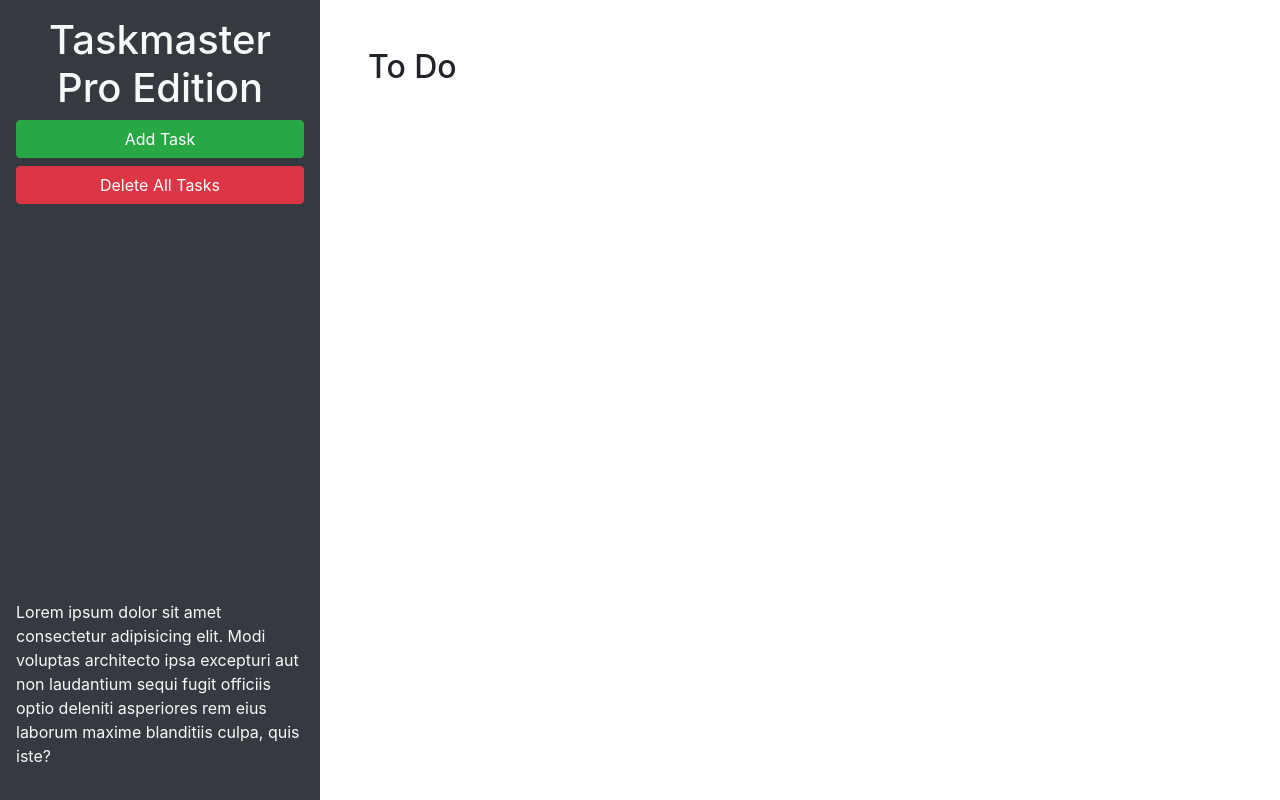
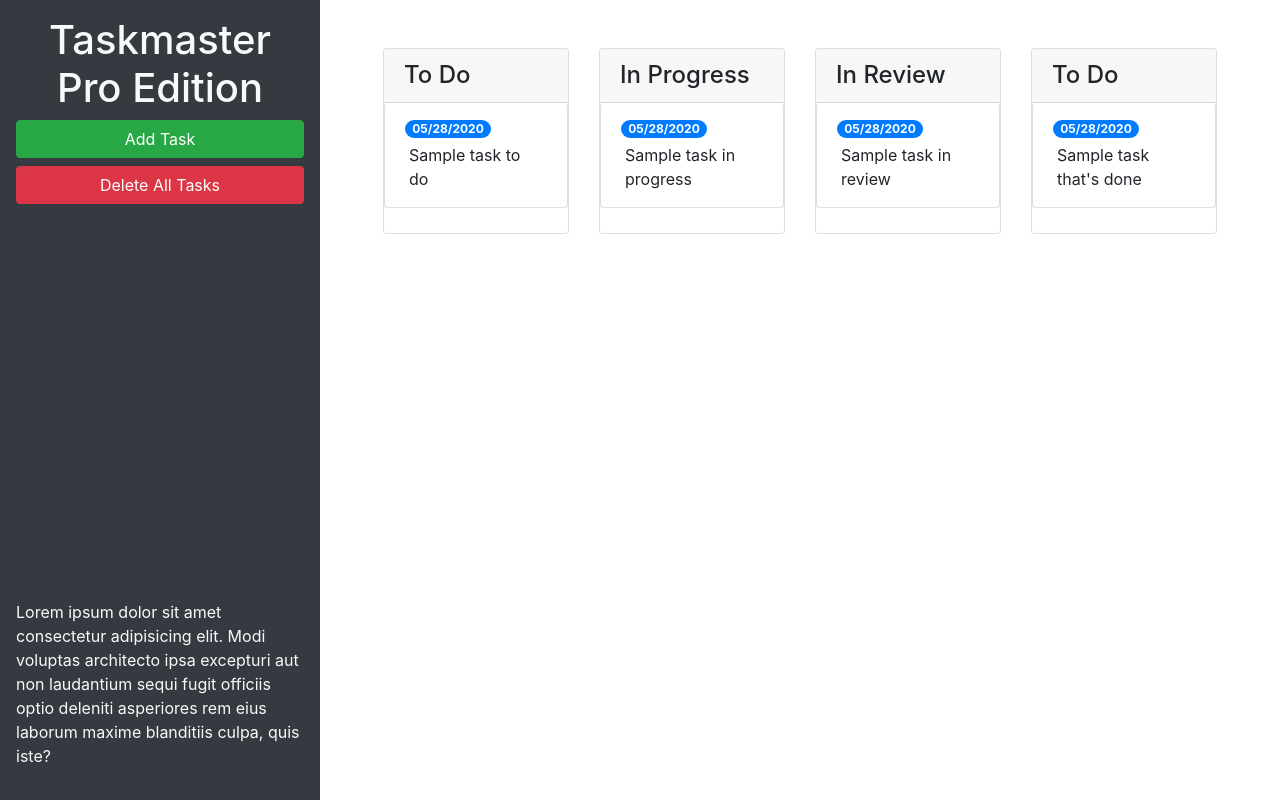
Before and after one commit to benyvue/taskmaster-pro, a plain HTML site: page index.html in a window 1280 px wide. Drawn offline with nearby package versions, Linux system fonts and the light colour scheme.

Commit message:
fixed row columns, added 3 more columns, cleaned up modal presentation

```diff
--- a/index.html
+++ b/index.html
@@ -24,9 +24,67 @@
       </p>
     </header>
     <main class="col-12 col-lg-9">
-      <div class="m-5">
-        <h2>To Do</h2>
-        <ul id="list-toDo" class="list-group"> </ul>
+      <div class="m-5 row justify-content-around">
+        <!--todo start-->
+        <div class="col-12 col-md-6 col-xl-3 mb-3">
+          <div class="card">
+            <h4 class="card-header">
+              To Do
+            </h4>
+            <ul id="list-toDo" class="list-group">
+              <li class="list-group-item">
+                <span class="badge badge-primary badge-pill">05/28/2020</span>
+                <p class="m-1">Sample task to do</p>
+              </li>
+            </ul>
+          </div>
+        </div>
+        <!--todo end-->
+        <!--in progress start-->
+        <div class="col-12 col-md-6 col-xl-3 mb-3">
+          <div class="card">
+            <h4 class="card-header">
+              In Progress
+            </h4>
+            <ul id="list-inProgress" class="list-group">
+              <li class="list-group-item">
+                <span class="badge badge-primary badge-pill">05/28/2020</span>
+                <p class="m-1">Sample task in progress</p>
+              </li>
+            </ul>
+          </div>
+        </div>
+        <!--in progress end-->
+        <!-- in review start -->
+        <div class="col-12 col-md-6 col-xl-3 mb-3">
+          <div class="card">
+            <h4 class="card-header">
+              In Review
+            </h4>
+            <ul id="list-inReview" class="list-group">
+              <li class="list-group-item">
+                <span class="badge badge-primary badge-pill">05/28/2020</span>
+                <p class="m-1">Sample task in review</p>
+              </li>
+            </ul>
+          </div>
+        </div>
+        <!-- in review end -->
+        <!-- done start -->
+        <div class="col-12 col-md-6 col-xl-3 mb-3">
+          <div class="card">
+            <h4 class="card-header">
+              To Do
+            </h4>
+            <ul id="list-done" class="list-group">
+              <li class="list-group-item">
+                <span class="badge badge-primary badge-pill">05/28/2020</span>
+                <p class="m-1">Sample task that's done</p>
+              </li>
+            </ul>
+          </div>
+        </div>
+        <!-- done end -->
       </div>
     </main>
   </div>
@@ -46,11 +104,11 @@
           <form>
             <div class="form-group">
               <label for="modalTaskDescription">Task description</label>
-              <textarea id="modalTaskDescription" rows="3"></textarea>
+              <textarea id="modalTaskDescription" rows="3" class="form-control"></textarea>
             </div>
             <div class="form-group">
               <label for="modalDueDate">Due date</label>
-              <input type="text" id="modalDueDate" placeholder="mm/dd/yyyy" autocomplete="off" />
+              <input type="text" class="form-control" id="modalDueDate" placeholder="mm/dd/yyyy" autocomplete="off" />
             </div>
           </form>
         </div>
```
